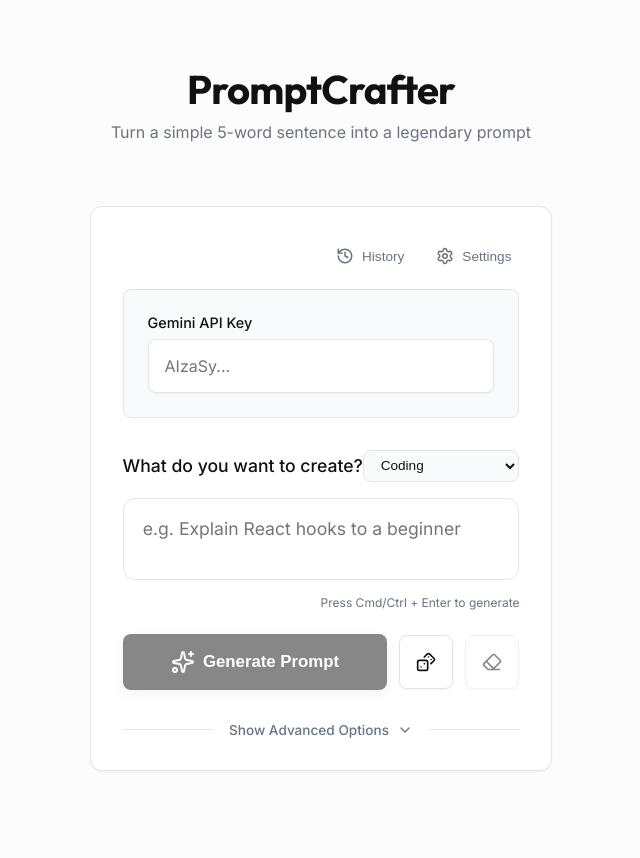
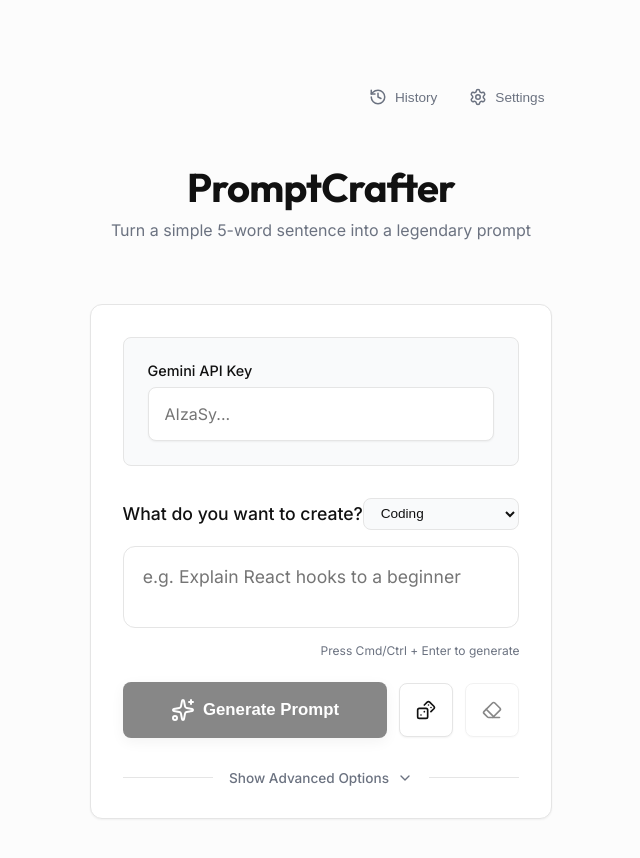
Before and after one commit to njrankitsam11-gif/promptcrafter, a React (Vite) app: page / in a window 1280 px wide. Shown: the top 858 px of the page, without its empty margins (319-959 px from the left). Before the commit the page ends 835 px from the top, so only its background shows below. Built offline with nearby package versions, Linux system fonts and the light colour scheme.

Commit message:
Move History and Settings buttons to top-right nav

```diff
--- a/src/App.tsx
+++ b/src/App.tsx
@@ -377,7 +377,20 @@
   };
 
   return (
-    <div className="app-container">
+    <div className="app-container" style={{ paddingTop: '1rem' }}>
+      <div style={{ display: 'flex', justifyContent: 'flex-end', marginBottom: '1rem' }}>
+        <div className="panel-header" style={{ borderBottom: 'none', padding: 0, marginBottom: 0 }}>
+          <button className="icon-btn" onClick={() => setShowHistory(!showHistory)} title="Toggle History">
+            <HistoryIcon size={18} />
+            <span className="btn-label">History</span>
+          </button>
+          <button className="icon-btn" onClick={() => setShowSettings(!showSettings)} title="Settings">
+            <Settings size={18} />
+            <span className="btn-label">Settings</span>
+          </button>
+        </div>
+      </div>
+
       <header className="header">
         <h1
           className="title"
@@ -392,16 +405,6 @@
 
       <div className="main-layout">
         <div className="glass-panel main-panel">
-          <div className="panel-header">
-            <button className="icon-btn" onClick={() => setShowHistory(!showHistory)} title="Toggle History">
-              <HistoryIcon size={18} />
-              <span className="btn-label">History</span>
-            </button>
-            <button className="icon-btn" onClick={() => setShowSettings(!showSettings)} title="Settings">
-              <Settings size={18} />
-              <span className="btn-label">Settings</span>
-            </button>
-          </div>
 
           {showSettings && (
             <div className="settings-panel">
```
